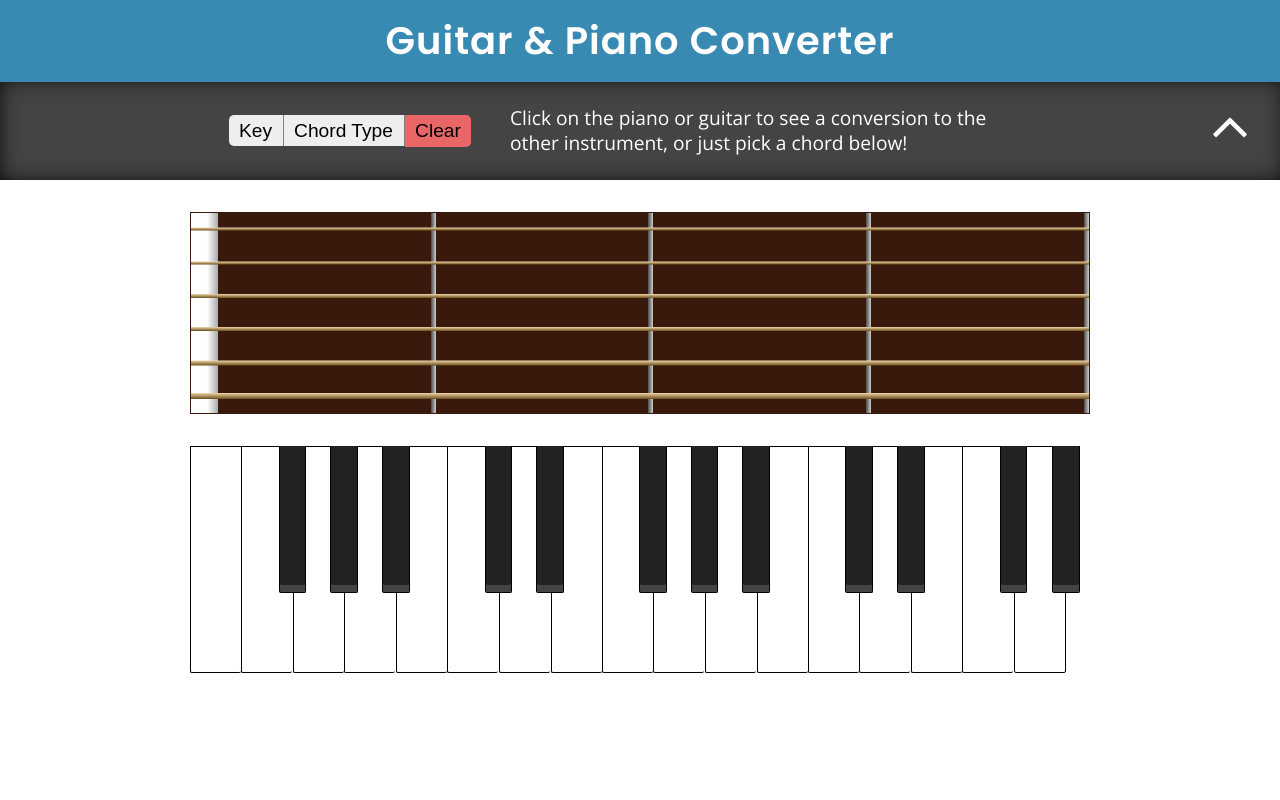
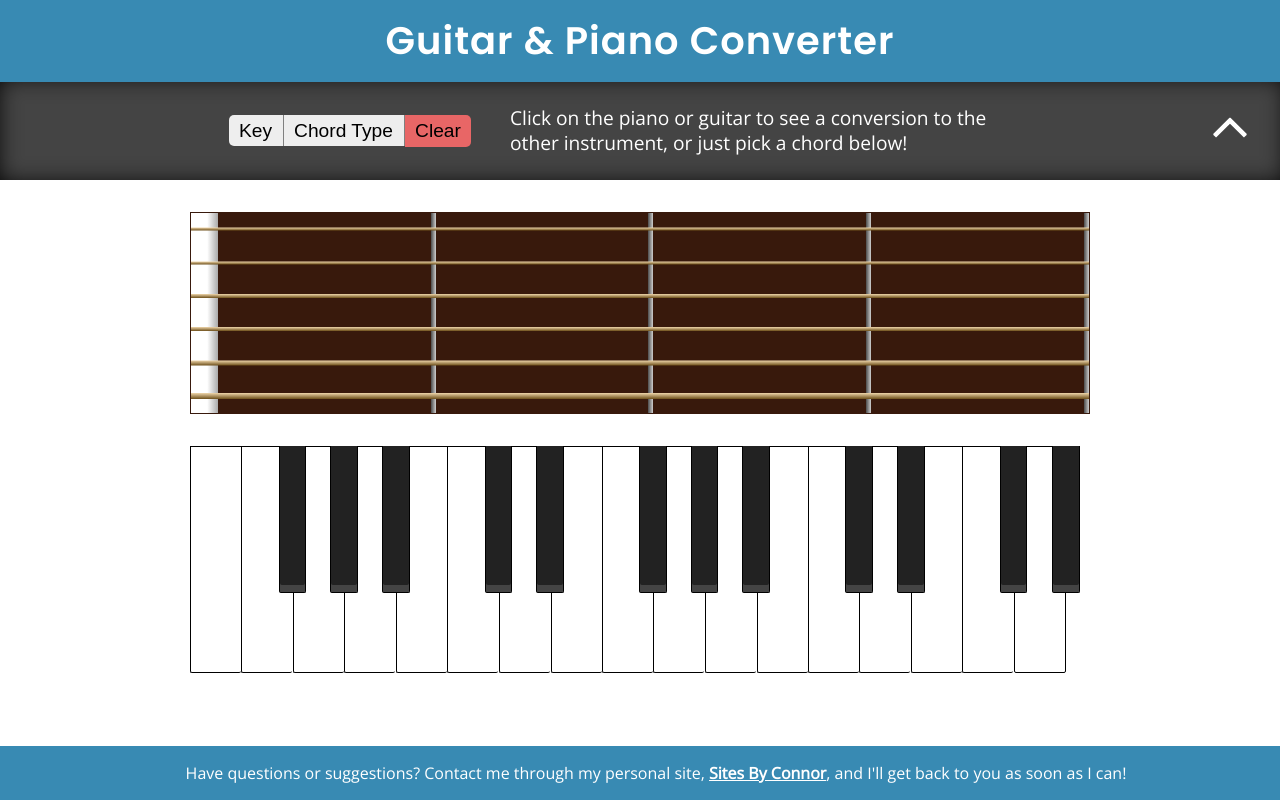
Before and after one commit to cwklausing/guitar-piano-converter, a React (Create React App) app: page / in a window 1280 px wide. Built offline with nearby package versions, Linux system fonts and the light colour scheme.

Commit message:
add footer with link to my personal site

```diff
--- a/src/App.css
+++ b/src/App.css
@@ -43,6 +43,10 @@ table {
 
 body {
 	font-family: 'Open sans', sans-serif;
+}
+
+a:hover {
+	cursor: pointer;
 }
 
 h1,
@@ -378,6 +382,27 @@ h6 {
 	border-right: 1px solid black;
 }
 
+.footer {
+	background-color: #388ab3;
+	color: white;
+	display: flex;
+	align-items: center;
+	justify-content: center;
+	text-align: center;
+	padding: 1rem;
+	position: fixed;
+	bottom: 0;
+	width: 100%;
+}
+
+.footer__text {
+	line-height: 1.4;
+}
+
+.footer__text a {
+	color: white;
+}
+
 /*
 * Media XS
 */
--- a/src/App.js
+++ b/src/App.js
@@ -3,6 +3,7 @@ import Header from './Header';
 import Menu from './Menu';
 import Guitar from './Guitar';
 import Piano from './Piano';
+import Footer from './Footer';
 import chordData from './data/chords.json';
 import './App.css';
 
@@ -122,6 +123,7 @@ class App extends Component {
 							this.handleClick(rowNumber, noteNumber, instrument)}
 					/>
 				</main>
+				<Footer />
 			</div>
 		);
 	}
--- /dev/null
+++ b/src/Footer.js
@@ -0,0 +1,15 @@
+import React from 'react';
+
+function Footer() {
+	return (
+		<footer className="footer">
+			<p className="footer__text">
+				Have questions or suggestions? Contact me through my personal site, {' '}
+				<a href="https://sitesbyconnor.com/contact" target="_blank"><strong>Sites By Connor</strong></a>
+				, and I'll get back to you as soon as I can!
+			</p>
+		</footer>
+	);
+}
+
+export default Footer;
```
